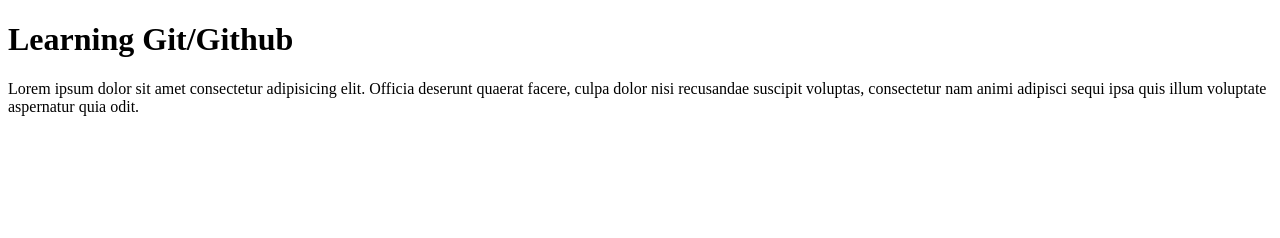
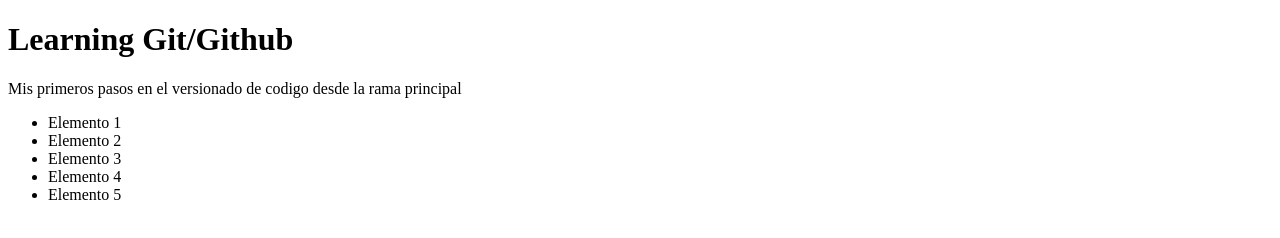
Before and after one commit to jivandaza/youtube-git, a plain HTML site: page index.html in a window 1280 px wide. Drawn offline with Linux system fonts and the light colour scheme.

```diff
--- a/index.html
+++ b/index.html
@@ -8,7 +8,14 @@
 <body>
     <h1>Learning Git/Github</h1>
     <p>
-        Lorem ipsum dolor sit amet consectetur adipisicing elit. Officia deserunt quaerat facere, culpa dolor nisi recusandae suscipit voluptas, consectetur nam animi adipisci sequi ipsa quis illum voluptate aspernatur quia odit.
+        Mis primeros pasos en el versionado de codigo desde la rama principal
     </p>
+    <ul>
+        <li>Elemento 1</li>
+        <li>Elemento 2</li>
+        <li>Elemento 3</li>
+        <li>Elemento 4</li>
+        <li>Elemento 5</li>
+    </ul>
 </body>
 </html>
```
